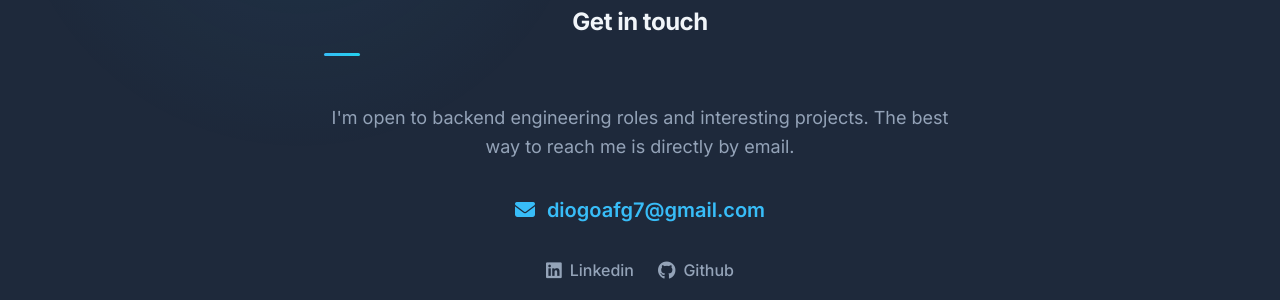
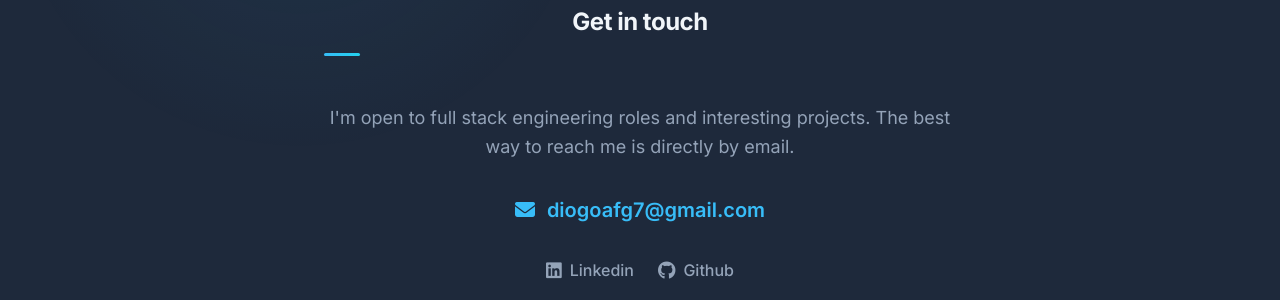
Before and after one commit to Diogoafg7/Diogoafg7.github.io, a Jekyll site: the page built from _posts/2024-09-17-project-5.markdown, in a window 1280 px wide and 900 px high, scrolled down 3595 px. Shown: the part 443-743 px from the top of the window. Built offline with Jekyll 4.4.1, drawn with Linux system fonts in a browser that asks for light colours.

Commit message:
feat: update contact section to reflect openness to full stack engineering roles

```diff
--- a/_includes/contact_static.html
+++ b/_includes/contact_static.html
@@ -1,7 +1,7 @@
 <section class="contact" id="contact">
   <div class="section-inner section-inner--narrow">
     <h2 class="section-title section-title--light">Get in touch</h2>
-    <p class="contact__lead reveal">I'm open to backend engineering roles and interesting projects. The best way to reach me is directly by email.</p>
+    <p class="contact__lead reveal">I'm open to full stack engineering roles and interesting projects. The best way to reach me is directly by email.</p>
     <a class="contact__email" href="mailto:{{ site.email }}">
       <i class="fa-solid fa-envelope" aria-hidden="true"></i>
       {{ site.email }}
```
